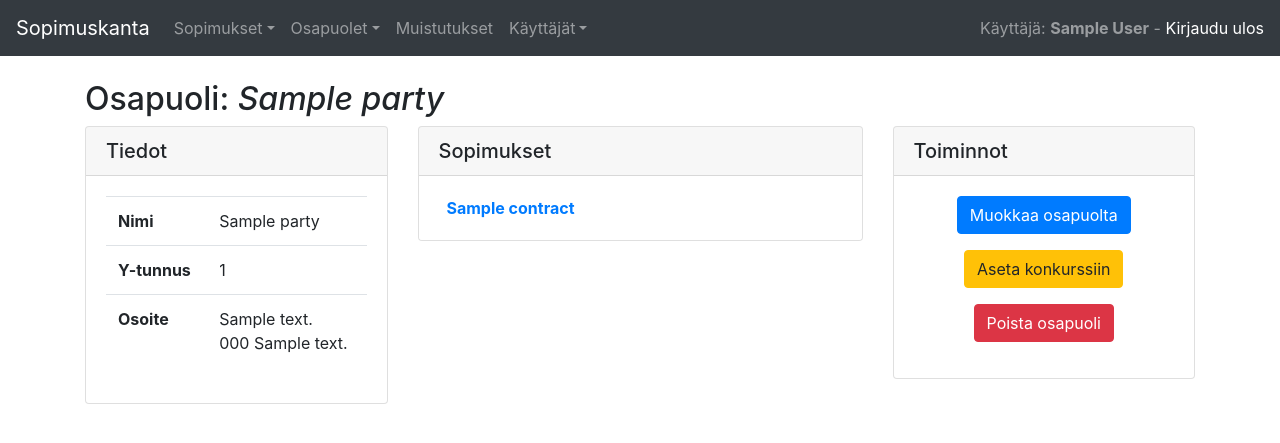
After one commit to teemuoksanen/tsoha-sopimuskanta, a Flask app: page /parties/1/ in a window 1280 px wide. The commit adds this page. Shown: the top 443 px of the page. Run offline with Flask 2, Linux system fonts and the light colour scheme; a user stored in the database is signed in; tables that the repository leaves empty hold one stand-in row (values such as "Sample post"); some libraries are stand-ins or nearby versions.

Commit message:
Osapuoli-osion parantaminen

```diff
--- a/application/parties/views.py
+++ b/application/parties/views.py
@@ -12,9 +12,9 @@ def parties_index():
 @app.route("/parties/new/")
 @login_required
 def parties_form():
-    return render_template("parties/new.html", form = PartyForm())
+    return render_template("parties/form.html", form = PartyForm())
 
-@app.route("/parties/bankrupt/<party_id>/", methods=["POST"])
+@app.route("/parties/<party_id>/setbankrupt/", methods=["POST"])
 @login_required
 def parties_set_bankrupt(party_id):
 
@@ -22,7 +22,17 @@ def parties_set_bankrupt(party_id):
     party.bankrupt = True
     db.session().commit()
 
-    return redirect(url_for("parties_index"))
+    return redirect(url_for('parties_view', party_id=party.id))
+
+@app.route("/parties/<party_id>/unsetbankrupt/", methods=["POST"])
+@login_required
+def parties_unset_bankrupt(party_id):
+
+    party = Party.query.get(party_id)
+    party.bankrupt = False
+    db.session().commit()
+
+    return redirect(url_for('parties_view', party_id=party.id))
 
 @app.route("/parties/", methods=["POST"])
 @login_required
@@ -30,7 +40,7 @@ def parties_create():
     form = PartyForm(request.form)
 
     if not form.validate():
-        return render_template("parties/new.html", form = form)
+        return render_template("parties/form.html", form = form)
 
     party = Party(form.name.data)
     party.business_id = form.businessid.data
@@ -43,3 +53,9 @@ def parties_create():
     db.session().commit()
 
     return redirect(url_for("parties_index"))
+
+@app.route("/parties/<int:party_id>/", methods=["GET"])
+@login_required
+def parties_view(party_id):
+    party = Party.query.get(party_id)
+    return render_template("parties/view.html", party = party)
--- a/application/templates/contracts/list.html
+++ b/application/templates/contracts/list.html
@@ -7,13 +7,15 @@
     <thead>
       <tr>
         <th scope="col">Sopimuksen nimi</th>
+        <th scope="col">Allekirjoitettu</th>
         <th scope="col"></th>
       </tr>
     </thead>
     {% for contract in contracts %}
     <tr>
-      <td>{{ contract.name }}</td>
-      <td>
+      <td class="align-middle">{{ contract.name }}</td>
+      <td class="align-middle">{{ contract.date_signed.strftime("%-d.%-m.%Y") }}</td>
+      <td class="align-middle">
         <a href="{{ url_for('contracts_view', contract_id=contract.id) }}" class="btn btn-primary">Näytä sopimuksen tiedot</a>
       </td>
     </tr>
--- a/application/templates/contracts/view.html
+++ b/application/templates/contracts/view.html
@@ -19,12 +19,12 @@
         {% for party in contract.parties %}
           {% if party.bankrupt %}
           <li class="list-group-item list-group-item-danger d-flex flex-row">
-            <div class="p-2"><strong><a href="#">{{ party.name }}</a></strong> (konkurssissa)</div>
+            <div class="p-2"><strong><a href="{{ url_for('parties_view', party_id=party.id) }}">{{ party.name }}</a></strong> (konkurssissa)</div>
             <div class="p-2 ml-auto"><a href="{{ url_for('contracts_removeparty', contract_id=contract.id, party_id=party.id) }}">poista</a></div>
           </li>
           {% else %}
           <li class="list-group-item list-group-item d-flex">
-            <div class="p-2"><strong><a href="#">{{ party.name }}</a></strong></div>
+            <div class="p-2"><strong><a href="{{ url_for('parties_view', party_id=party.id) }}">{{ party.name }}</a></strong></div>
             <div class="p-2 ml-auto"><a href="{{ url_for('contracts_removeparty', contract_id=contract.id, party_id=party.id) }}">poista</a></div>
           </li>
           {% endif %}
@@ -125,5 +125,4 @@
   </div>
 </div>
 
-
 {% endblock %}
--- /dev/null
+++ b/application/templates/parties/view.html
@@ -0,0 +1,78 @@
+{% extends "layout.html" %}
+
+{% block body %}
+<h2>Osapuoli: <em>{{ party.name }}</em></h2>
+
+<div class="row">
+
+    <div class="col">
+        <div class="card">
+            <h5 class="card-header">Tiedot</h5>
+            <div class="card-body">
+                <table class="table">
+                    <tr>
+                        <th scope="row">Nimi</th>
+                        <td>{{ party.name }}</td>
+                    </tr>
+                    <tr>
+                        <th scope="row">Y-tunnus</th>
+                        <td>{{ party.business_id }}</td>
+                    </tr>
+                    <tr>
+                        <th scope="row">Osoite</th>
+                        <td>{{ party.address_street }}<br />
+                        {{ party.address_postalcode }} {{ party.address_city }}</td>
+                    </tr>
+                    {% if party.bankrupt %}
+                    <tr>
+                        <td colspan="2" class="table-danger text-center">Konkurssissa</td>
+                    </tr>
+                    {% endif %}
+                </table>
+            </div>
+        </div>
+    </div>
+
+    <div class="col-sm-5">
+        <div class="card">
+          <h5 class="card-header">Sopimukset</h5>
+          {% if party.contracts %}
+          <ul class="list-group list-group-flush">
+            {% for contract in party.contracts %}
+              <li class="list-group-item list-group-item d-flex">
+                <div class="p-2"><strong><a href="{{ url_for('contracts_view', contract_id=contract.id) }}">{{ contract.name }}</a></strong></div>
+              </li>
+            {% endfor %}
+          </ul>
+          {% else %}
+          <div class="alert alert-warning" role="alert">
+            Osapuolella ei ole vielä sopimuksia
+          </div>
+          {% endif %}
+        </div>
+      </div>
+
+    <div class="col">
+      <div class="card">
+        <h5 class="card-header">Toiminnot</h5>
+        <div class="card-body text-center">
+          <p><a href="#" class="btn btn-primary">Muokkaa osapuolta</a></p>
+          <p>
+            {% if party.bankrupt %}
+            <form method="POST" action="{{ url_for('parties_unset_bankrupt', party_id=party.id) }}">
+              <button type="submit" class="btn btn-warning">Poista konkurssitieto</button>
+            </form>
+            {% else %}
+            <form method="POST" action="{{ url_for('parties_set_bankrupt', party_id=party.id) }}">
+              <button type="submit" class="btn btn-warning">Aseta konkurssiin</button>
+            </form>
+            {% endif %}
+          </p>
+          <p><button type="button" class="btn btn-danger" data-toggle="modal" data-target="#deleteContract">Poista osapuoli</button></p>
+        </div>
+      </div>
+    </div>
+
+</div>
+
+{% endblock %}
```
Also changed, not shown: application/templates/parties/list.html (+12 -16 lines), application/templates/parties/form.html (renamed from application/templates/parties/new.html).
